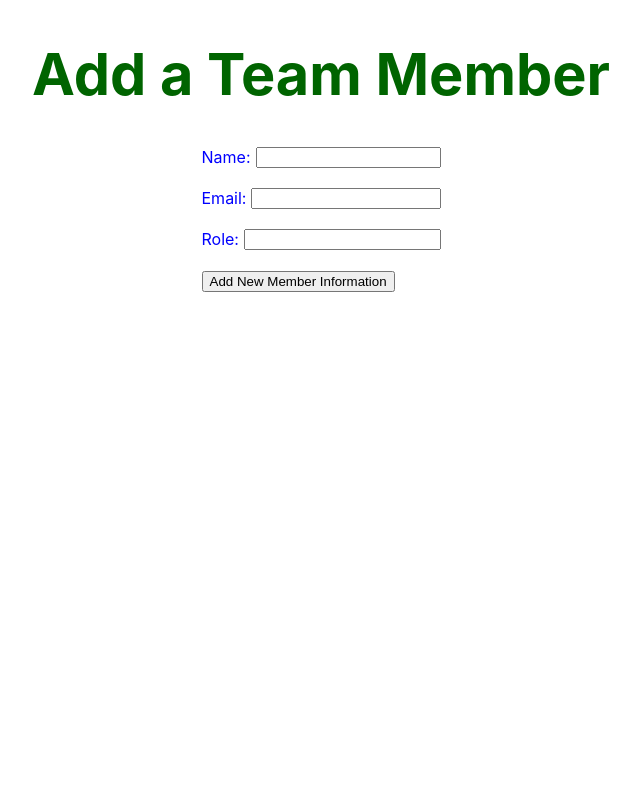
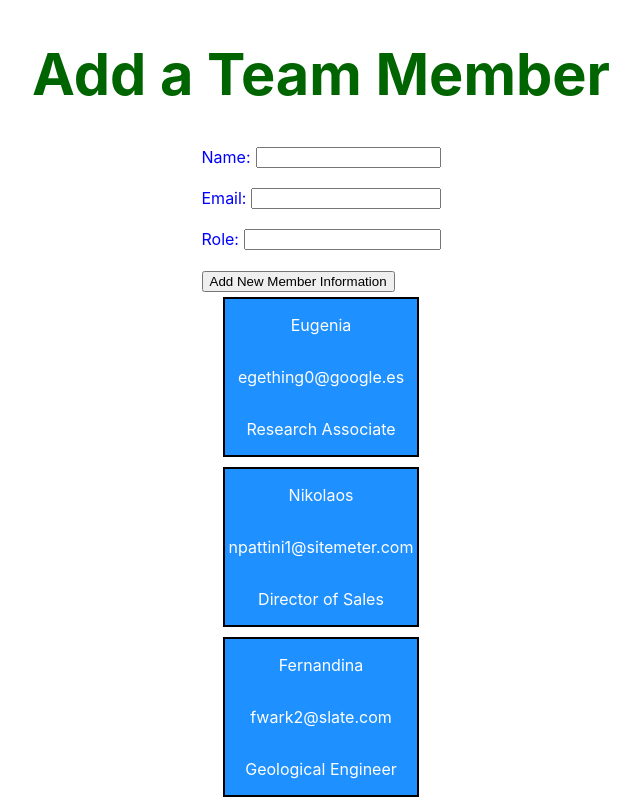
Before and after one commit to jeffglanville/team-builder, a React (Create React App) app: page / in a window 1280 px wide. Shown: the top 800 px of the page, without its empty margins (319-959 px from the left). Built offline with nearby package versions, Linux system fonts and the light colour scheme.

Commit message:
correct code to render data from Team.js to page

```diff
--- a/src/Components/Card/Card.js
+++ b/src/Components/Card/Card.js
@@ -4,13 +4,13 @@ import './Card.scss';
 
 function Card() {
     return (
-        <div>
-            {team.map(function(idx) {
+        <div className = 'team-wrapper'>
+            {team.map((team, idx) => {
                 return (
-                    <div>
-                        <p key = {idx}>{team.name}</p>
-                        <p key = {idx}>{team.email}</p>
-                        <p key = {idx}>{team.role}</p>
+                    <div key = {idx} className = 'team-content'>
+                        <p>{team.Name}</p>
+                        <p>{team.email}</p>
+                        <p>{team.Role}</p>
                     </div>
                 )
             })}
--- a/src/Components/Card/Card.scss
+++ b/src/Components/Card/Card.scss
@@ -0,0 +1,19 @@
+.team-wrapper {
+    display: flex;
+    flex-direction: column;
+    align-items: center;
+    width: 75%;
+    height: 10vh;
+}
+
+.team-content{
+    border: 2px solid black;
+    display: flex;
+    flex-wrap: nowrap;
+    flex-direction: column;
+    align-items: center;
+    width: 20%;
+    background-color: dodgerblue;
+    color: white;
+    margin: 5px;
+}
```
